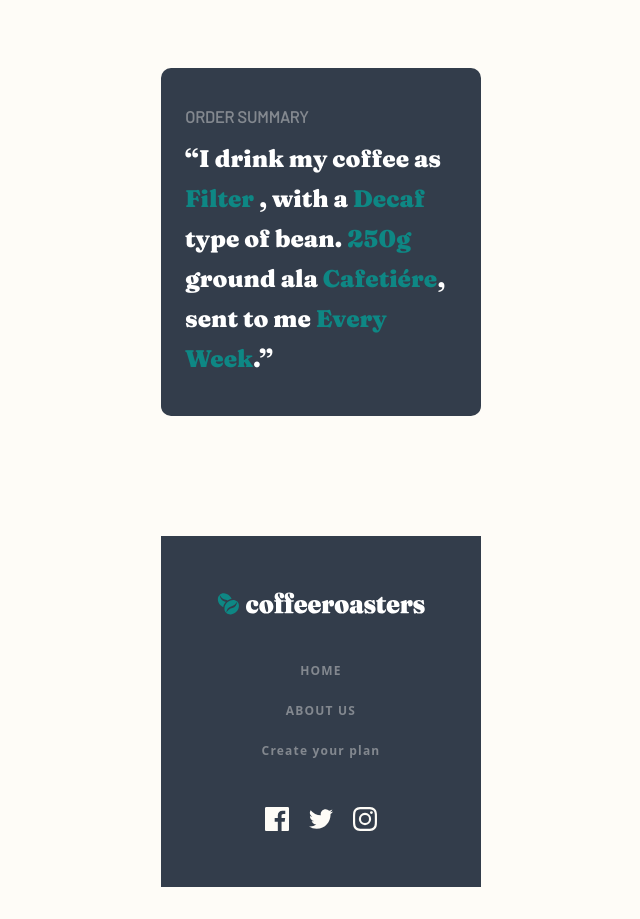
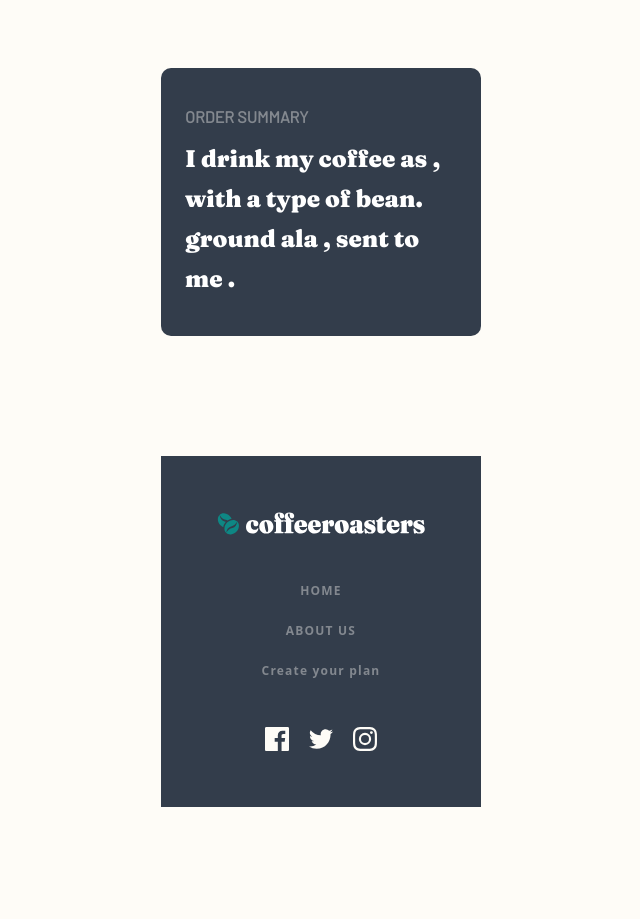
Before and after one commit to tikosaghinadze/cofeeroasters-subscription, a React (Vite) app: page /plan in a window 1280 px wide. Shown: the part 2640-3559 px from the top of the page, without its empty margins (319-959 px from the left). After the commit the page ends 3479 px from the top, so only its background shows below. Built offline with nearby package versions, Linux system fonts and the light colour scheme; the HTML template or start-up script is replaced by a standard one.

Commit message:
feat: Enhance PlanQuestions component to display selected answers in ORDER SUMMARY

```diff
--- a/src/components/Plan/PlanQuestions.jsx
+++ b/src/components/Plan/PlanQuestions.jsx
@@ -2,48 +2,44 @@ import { useState } from "react";
 
 const PlanQuestions = (props) => {
   const [selectedItem, setSelectedItem] = useState(null);
-  const [selectedAnswer, setSelectedAnswer] = useState(null);
+  const [selectedAnswers, setSelectedAnswers] = useState({});
+
   const showAnswersHandle = (item) => {
     setSelectedItem(item === selectedItem ? null : item);
-    setSelectedAnswer(null);
   };
-  const selectAnswer = (answer) => {
-    setSelectedAnswer(answer);
+
+  const selectAnswer = (itemId, answerId) => {
+    setSelectedAnswers({
+      ...selectedAnswers,
+      [itemId]: answerId,
+    });
   };
+
   return (
     <div className="mt-[110px] w-full flex flex-col items-center gap-[96px]">
       {props.items.map((item, index) => {
         return (
           <div key={item.id} className="w-full flex flex-col justify-start ">
             <div className="mb-8 flex flex-beatween items-center gap-[69px]">
-              <h2 className=" text-gray font-body-font1 text-2xl font-black leading-7">
+              <h2 className="text-gray font-body-font1 text-2xl font-black leading-7">
                 {item.question}
               </h2>
-              {selectedItem === item ? (
-                <img
-                  onClick={() => showAnswersHandle(item)}
-                  className="w-[18px] h-[11px]"
-                  src={item.closeArrow}
-                  alt="arrow svg"
-                />
-              ) : (
-                <img
-                  onClick={() => showAnswersHandle(item)}
-                  className="w-[18px] h-[11px]"
-                  src={item.openArrow}
-                  alt="arrow svg"
-                />
-              )}
+              <img
+                onClick={() => showAnswersHandle(item)}
+                className="w-[18px] h-[11px]"
+                src={selectedItem === item ? item.closeArrow : item.openArrow}
+                alt="arrow svg"
+              />
             </div>
             {selectedItem === item && (
               <section className="w-full flex flex-col items-center gap-4">
                 {item.options.map((type) => {
                   return (
                     <div
-                      onClick={() => selectAnswer(type.id)}
+                      onClick={() => selectAnswer(item.id, type.id)}
                       className={`w-full h-[140px] p-6 flex flex-col gap-2 rounded-lg cursor-pointer ${
-                        selectedAnswer === type.answer
-                          ? "bg-blue text-white"
+                        selectedAnswers[item.id] === type.id
+                          ? "bg-hulk text-white"
                           : "bg-gray2"
                       }`}
                       key={type.id}
@@ -64,18 +60,65 @@ const PlanQuestions = (props) => {
       })}
 
       <div className="w-full px-6 py-[37px] flex flex-col bg-darkBlue rounded-[10px] ">
-        <h3 className=" font-body-font2 text-gray font-black text-[16px] font ">
+        <h3 className="font-body-font2 text-gray font-black text-[16px] font ">
           ORDER SUMMARY
         </h3>
         <p className="mt-[10px] font-body-font1 text-white text-2xl font-black leading-10">
-          “I drink my coffee as <span className=" text-hulk">Filter</span> ,
-          with a <span className=" text-hulk">Decaf</span> type of bean.{" "}
-          <span className=" text-hulk">250g</span> ground ala{" "}
-          <span className=" text-hulk">Cafetiére</span>, sent to me{" "}
-          <span className=" text-hulk">Every Week</span>.”
+          {"I drink my coffee as "}
+          {selectedAnswers[props.items[0].id] && (
+            <span className="text-hulk">
+              {
+                props.items[0].options.find(
+                  (opt) => opt.id === selectedAnswers[props.items[0].id]
+                ).type
+              }
+            </span>
+          )}
+          {", with a "}
+          {selectedAnswers[props.items[1].id] && (
+            <span className="text-hulk">
+              {
+                props.items[1].options.find(
+                  (opt) => opt.id === selectedAnswers[props.items[1].id]
+                ).type
+              }
+            </span>
+          )}
+          {" type of bean. "}
+          {selectedAnswers[props.items[2].id] && (
+            <span className="text-hulk">
+              {
+                props.items[2].options.find(
+                  (opt) => opt.id === selectedAnswers[props.items[2].id]
+                ).type
+              }
+            </span>
+          )}
+          {" ground ala "}
+          {selectedAnswers[props.items[3].id] && (
+            <span className="text-hulk">
+              {
+                props.items[3].options.find(
+                  (opt) => opt.id === selectedAnswers[props.items[3].id]
+                ).type
+              }
+            </span>
+          )}
+          {", sent to me "}
+          {selectedAnswers[props.items[4].id] && (
+            <span className="text-hulk">
+              {
+                props.items[4].options.find(
+                  (opt) => opt.id === selectedAnswers[props.items[4].id]
+                ).type
+              }
+            </span>
+          )}
+          {"."}
         </p>
       </div>
     </div>
   );
 };
+
 export default PlanQuestions;
```
